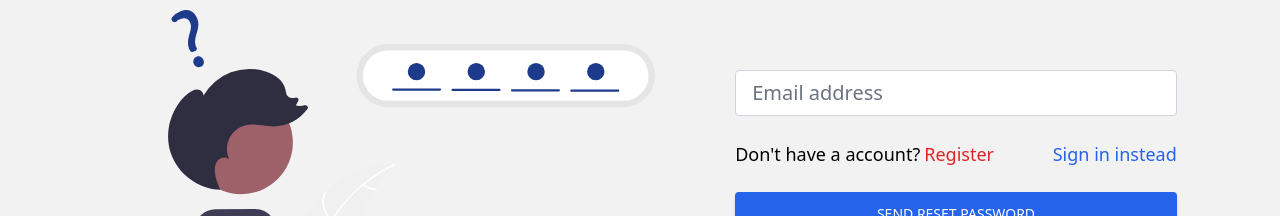
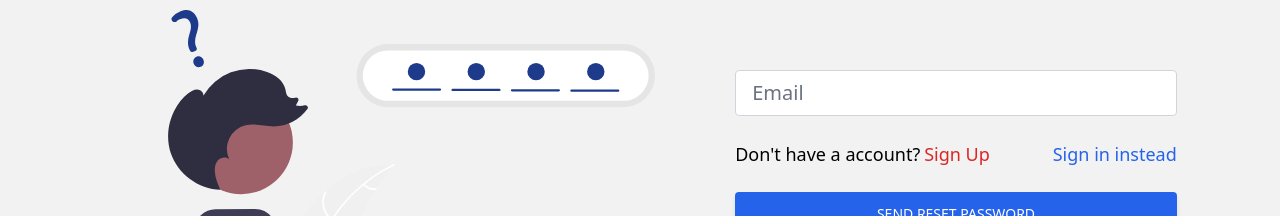
Before and after one commit to shanedle/realestate, a React (Create React App) app: page /forgot-password in a window 1280 px wide. Shown: the part 146-362 px from the top of the page. Built offline with nearby package versions, Linux system fonts and the light colour scheme; no server answers.

Commit message:
:pencil2: updated text

```diff
--- a/src/pages/ForgotPassword/ForgotPassword.jsx
+++ b/src/pages/ForgotPassword/ForgotPassword.jsx
@@ -43,7 +43,7 @@ export default function ForgotPassword() {
               id="email"
               value={email}
               onChange={handleChange}
-              placeholder="Email address"
+              placeholder="Email"
               className="mb-6 signin-input"
             />
 
@@ -51,7 +51,7 @@ export default function ForgotPassword() {
               <p className="mb-6">
                 Don't have a account?
                 <Link to="/sign-up" className="signin-link-1">
-                  Register
+                  Sign Up
                 </Link>
               </p>
               <p>
--- a/src/pages/SignIn/SignIn.jsx
+++ b/src/pages/SignIn/SignIn.jsx
@@ -57,7 +57,7 @@ export default function SignIn() {
               id="email"
               value={email}
               onChange={handleChange}
-              placeholder="Email address"
+              placeholder="Email"
               className="mb-6 signin-input"
             />
             <div className="relative mb-6">
@@ -85,7 +85,7 @@ export default function SignIn() {
               <p className="mb-6">
                 Don't have a account?
                 <Link to="/sign-up" className="signin-link-1">
-                  Register
+                  Sign Up
                 </Link>
               </p>
               <p>
--- a/src/pages/SignUp/SignUp.jsx
+++ b/src/pages/SignUp/SignUp.jsx
@@ -81,7 +81,7 @@ export default function SignUp() {
               id="email"
               value={email}
               onChange={handleChange}
-              placeholder="Email address"
+              placeholder="Email"
               className="mb-6 signin-input"
             />
             <div className="relative mb-6">
@@ -107,7 +107,7 @@ export default function SignUp() {
             </div>
             <div className="global-text-wrapper">
               <p className="mb-6">
-                Have a account?
+                Already have an account?
                 <Link to="/sign-in" className="signin-link-1">
                   Sign in
                 </Link>
```
